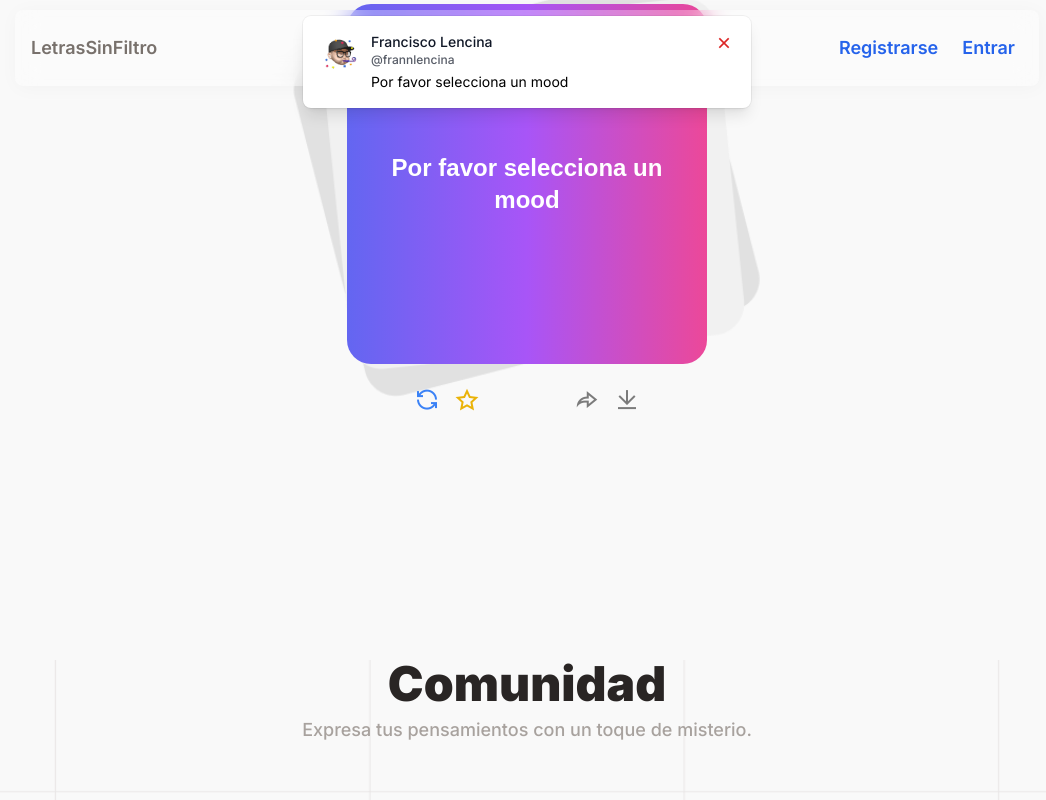
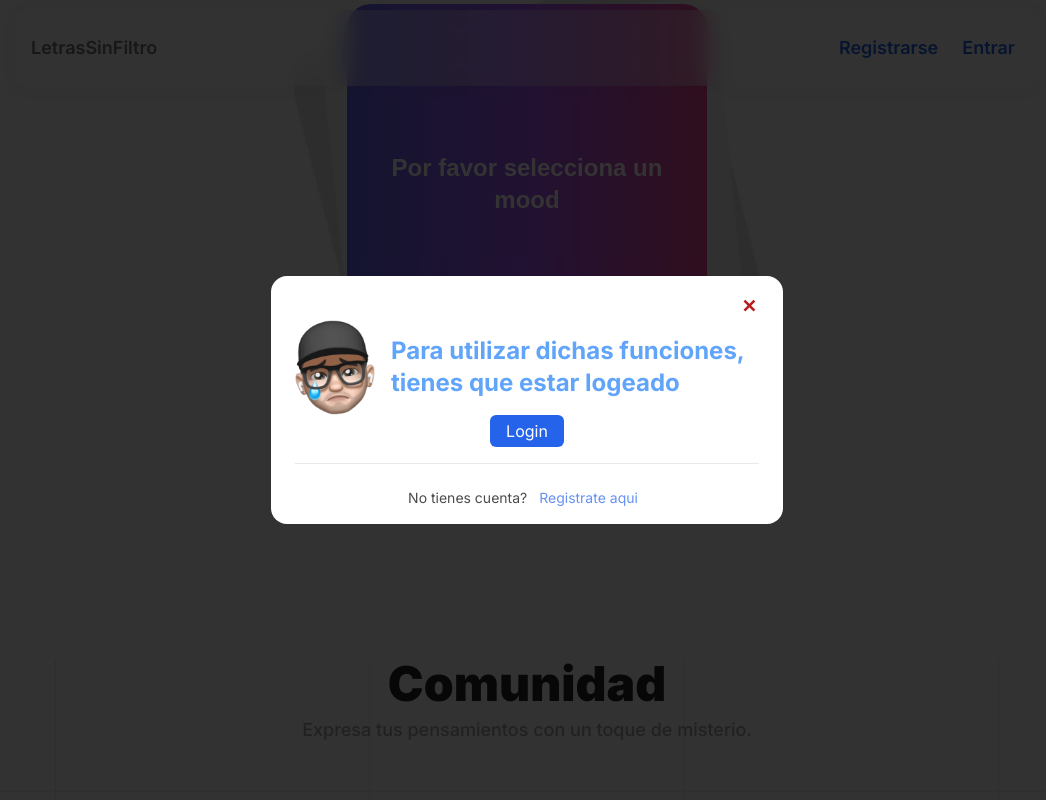
Before and after one commit to frannlencina/LetrasSinFiltro, a Next.js app: page / in a window 1280 px wide. Both pictures are taken after a click on the button 580 px from the left and 1481 px from the top of the page. Shown: the part 1081-1881 px from the top of the page, without its empty margins (113-1159 px from the left). Built offline with nearby package versions, Linux system fonts and the light colour scheme.

Commit message:
🚀 auth buttons

```diff
--- /dev/null
+++ b/src/app/components/LoginModal.tsx
@@ -0,0 +1,24 @@
+import ReactDOM from 'react-dom';
+import Image from 'next/image';
+import { stylesNavFooter } from '@/app/utils/styles'
+import Link from 'next/link';
+export default function LoginModal({ onClose }) {
+    return ReactDOM.createPortal(
+        <div className='fixed flex justify-center items-center w-screen h-screen top-0 left-0 bg-black bg-opacity-80 z-40'>
+
+            <div className='flex flex-col min-w-96 max-w-lg justify-center items-center mx-auto px-6 py-4 bg-white rounded-2xl'>
+            <div className='w-full flex justify-end'><button onClick={onClose} className='text-black text-xl font-bold text-red-700'><i className="ri-close-line"></i></button></div>
+                <div className='flex flex-col sm:flex-row items-center justify-center '>
+                    <Image src='/memoji-triste2.png' width={80} height={80} alt='' />
+                    <h1 className='text-xl text-center  sm:text-2xl text-blue-400 font-bold sm:text-start ml-4 pointer-events-none select-none'>Para utilizar dichas funciones, tienes que estar logeado</h1></div>
+                    <Link href='/login' className='text-white bg-blue-600 rounded-md mb-2 px-4 py-1 w-fit hover:scale-110 hover:skew-y-2 transition-all duration-200'>Login</Link>
+                <hr className=' bg-black opacity-90 w-full mb-6 mt-2' />
+                <div className='flex flex-col gap-2 justify-center items-center'>
+
+                    <span className='opacity-70 text-sm text-center sm:text-start'>No tienes cuenta? <Link href='/register' className={stylesNavFooter.callToAction + 'cursor-pointer'}>Registrate aqui</Link></span>
+                </div>
+            </div>
+        </div>,
+        document.body
+    );
+}
--- a/src/app/components/blocks/Generator.js
+++ b/src/app/components/blocks/Generator.js
@@ -10,7 +10,8 @@ import { useSearchParams, useRouter } from 'next/navigation'
 import { ToastCustom } from '../../utils/ToastCustom'
 import { v4 as uuidv4 } from 'uuid';
 import Badge from "../Badge";
-
+import AuthButton from '../../utils/AuthButton'
+import { useLogged } from "@/app/context/LoggedContext";
 
 export default function Generator() {
 
@@ -158,6 +159,8 @@ export default function Generator() {
         ]
     };
 
+    const { logged } = useLogged()
+
     const downloadToImage = async () => {
         if (textFocus !== noTextFocus || textFocus === null) {
             setToImageLoader(true)
@@ -179,7 +182,10 @@ export default function Generator() {
                 console.error('Elemento no encontrado');
             }
         } else {
-            ToastCustom({ text: noTextFocus })
+            if (logged == true) {
+                console.log('hola')
+                ToastCustom({ text: noTextFocus })
+            }
         }
     }
 
@@ -229,6 +235,7 @@ export default function Generator() {
 
     // Copiar URl
     const onCopyUrl = () => {
+
         if (textFocus !== noTextFocus) {
             ToastCustom({ text: 'URL copiada correctamente!' })
             const currentURL = window.location.href;
@@ -240,6 +247,8 @@ export default function Generator() {
 
     // Copiar Texto a porta papeles.
     const copyToClipboard = () => {
+
+        // Utiliza LoggedChecker como un componente de React
         if (textFocus !== noTextFocus) {
             if (!navigator.clipboard) {
                 ToastCustom({ text: 'Tu navegador no es compatible con esta funcion :(' })
@@ -254,6 +263,8 @@ export default function Generator() {
         } else {
             ToastCustom({ text: noTextFocus });
         }
+
+
     }
 
     const cardData = {
@@ -306,6 +317,9 @@ export default function Generator() {
     };
 
 
+
+
+
     return (
         <div>
             <div id="mainCard" className="flex flex-col pb-16">
@@ -323,7 +337,8 @@ export default function Generator() {
                     <div className="flex items-center">
                         <button onClick={reloadTextFocus} className='text-blue-500 hover:scale-110 hover:rotate-180  px-2 py-1 rounded-xl transition-all duration-200'><i className="ri-loop-left-line"></i></button>
                         <div className="relative group">
-                            <button onClick={() => addToFavorites({ name: cardData.name, text: textFocus })} className='text-yellow-500 hover:scale-110 hover:skew-y-12 px-2 py-1 rounded-xl transition-all duration-200'><i className="ri-star-line"></i></button>
+                            <AuthButton onClick={() => addToFavorites({ name: cardData.name, text: textFocus })}><button className='text-yellow-500 hover:scale-110 hover:skew-y-12 px-2 py-1 rounded-xl transition-all duration-200'><i className="ri-star-line"></i></button></AuthButton>
+
                         </div>
                     </div>
                     <div className="flex opacity-50 items-center">
@@ -336,23 +351,30 @@ export default function Generator() {
                                     </button>
                                 </Popover.Trigger>
                                 <Popover.Portal >
-                                    <Popover.Content className="flex divide-y flex-col gap-2 items-start bg-white py-2 px-4 rounded-lg" sideOffset={5}>
-                                        <div className="text-center w-full">
-                                            <a className={stylesToolsGen.shareButtons} href={textFocus !== noTextFocus ? `https://twitter.com/intent/tweet?text=${textFocus}` : null} target="_blank"><i class="ri-twitter-x-line"></i>Twitter</a>
+                                    <Popover.Content className="flex divide-y flex-col gap-2 items-start justify-start bg-white py-2 px-4 rounded-lg" sideOffset={5}>
+                                        <div className=" w-full">
+                                            <AuthButton onClick={() => copyToClipboard()}><a className={stylesToolsGen.shareButtons} href={textFocus !== noTextFocus && logged ? `https://twitter.com/intent/tweet?text=${textFocus}` : null} target="_blank">
+                                                <i class="ri-twitter-x-line"></i>Twitter
+                                            </a></AuthButton>
+                                        </div>
+                                        <div className="w-full">
+                                            <AuthButton onClick={onCopyUrl}><span className={stylesToolsGen.shareButtons}>
+                                                <i class="ri-link"></i> Compartir enlace
+                                            </span></AuthButton>
                                         </div>
 
                                         <div className="w-full">
-                                            <button className={stylesToolsGen.shareButtons} onClick={onCopyUrl}><i class="ri-link"></i> Copiar enlace</button>
-                                        </div>
-                                        <div className="w-full">
-                                            <button className={stylesToolsGen.shareButtons} onClick={() => copyToClipboard()}><i class="ri-file-list-3-line"></i> Copiar Txt</button>
+                                            <AuthButton onClick={() => copyToClipboard()}><span className={stylesToolsGen.shareButtons}>
+                                                <i class="ri-file-list-3-line"></i> Copiar Txt
+                                            </span></AuthButton>
                                         </div>
                                         <Popover.Arrow className="opacity-30" />
                                     </Popover.Content>
                                 </Popover.Portal>
                             </Popover.Root></button>
                         {
-                            toImageLoader ? <button className={stylesToolsGen.disable} onClick={downloadToImage}><i className="ri-download-line"></i></button> : <button className={stylesToolsGen.common} onClick={downloadToImage}><i className="ri-download-line"></i></button>
+                            toImageLoader ? <AuthButton onClick={onCopyUrl}><button className={stylesToolsGen.disable} onClick={() => downloadToImage}><i className="ri-download-line"></i></button></AuthButton> :
+                                <AuthButton onClick={onCopyUrl}><button className={stylesToolsGen.common} onClick={() => downloadToImage}><i className="ri-download-line"></i></button></AuthButton>
                         }
                     </div>
                 </div>
--- /dev/null
+++ b/src/app/utils/AuthButton.js
@@ -0,0 +1,35 @@
+import { useState } from 'react';
+import { useLogged } from '../context/LoggedContext';
+import LoginModal from '../components/LoginModal';
+
+const AuthButton = ({ onClick, children }) => {
+  const { logged } = useLogged();
+  const [showModal, setShowModal] = useState(false);
+
+  const handleClick = () => {
+    if (logged) {
+      onClick();
+    } else {
+      setShowModal(true);
+    }
+  };
+
+  const handleCloseModal = () => {
+    setShowModal(false);
+  };
+
+  return (
+    <div>
+      {showModal ?
+        <>
+          <button onClick={handleClick}>{children}</button>
+          <LoginModal onClose={handleCloseModal} />
+        </>
+        :
+        <button onClick={handleClick}>{children}</button>
+      }
+    </div>
+  )
+};
+
+export default AuthButton;
--- a/tsconfig.json
+++ b/tsconfig.json
@@ -22,6 +22,6 @@
       "@/*": ["./src/*"]
     }
   },
-  "include": ["next-env.d.ts", "**/*.ts", "**/*.tsx", ".next/types/**/*.ts", "src/app/components/EmotionButtons.js", "src/app/components/blocks/Generator.js", "src/app/components/blocks/MenubarGen.js", "src/app/components/Slider.js", "src/app/api/auth/[...nextauth]/route.ts"],
+  "include": ["next-env.d.ts", "**/*.ts", "**/*.tsx", ".next/types/**/*.ts", "src/app/components/EmotionButtons.js", "src/app/components/blocks/Generator.js", "src/app/components/blocks/MenubarGen.js", "src/app/components/Slider.js", "src/app/api/auth/[...nextauth]/route.ts", "src/app/utils/AuthButton.js"],
   "exclude": ["node_modules"]
 }
```
Also changed, not shown: public/memoji-triste2.png (added).
